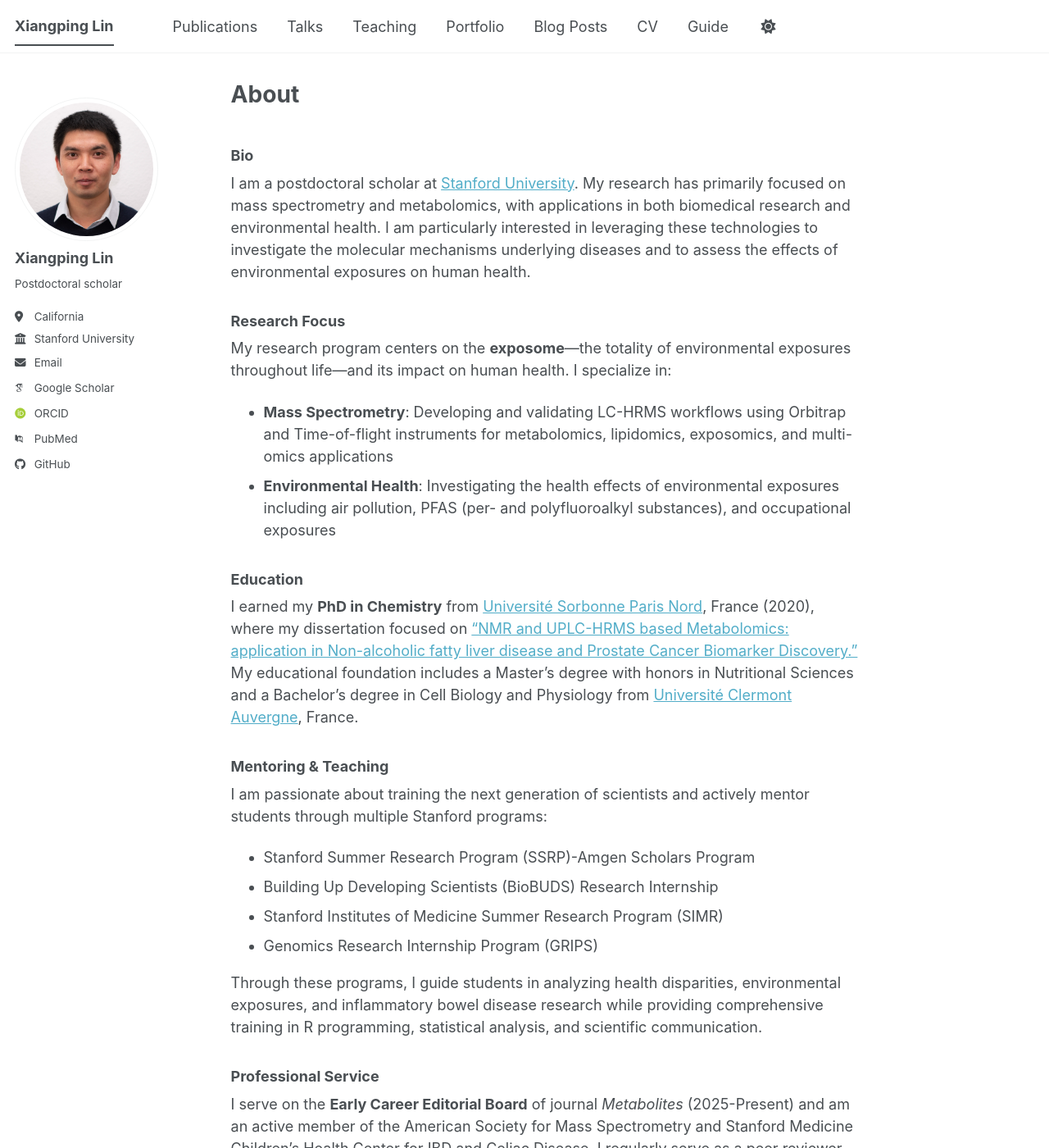
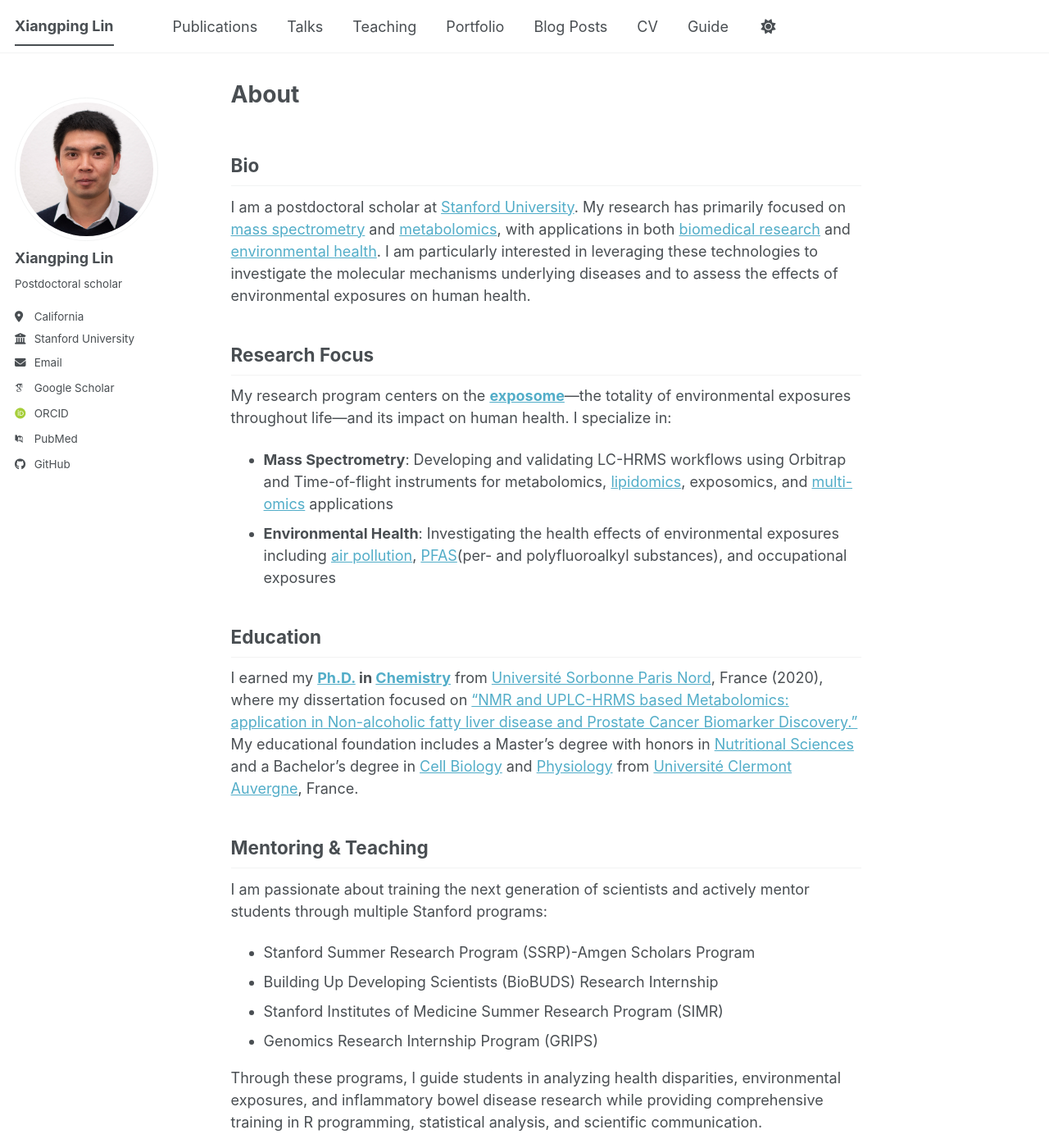
Before and after one commit to xiangpinglin/xiangpinglin.github.io, a Jekyll site: the page built from _pages/about.md, in a window 1280 px wide and 1400 px high. Shown: the whole window at 82% size. Built offline with Jekyll 4.4.1, drawn with Linux system fonts in a browser that asks for light colours; some web fonts are replaced; a script bundle is joined from its source files by our own code; library files that are not in the unit come from our copies; some of the changed text lies outside the part shown.

Commit message:
Update about.md

```diff
--- a/_pages/about.md
+++ b/_pages/about.md
@@ -7,22 +7,22 @@ redirect_from:
   - /about.html
 ---
 
-### Bio
+## Bio
 
-I am a postdoctoral scholar at [Stanford University](https://www.stanford.edu/). My research has primarily focused on mass spectrometry and metabolomics, with applications in both biomedical research and environmental health. I am particularly interested in leveraging these technologies to investigate the molecular mechanisms underlying diseases and to assess the effects of environmental exposures on human health.
+I am a postdoctoral scholar at [Stanford University](https://www.stanford.edu/). My research has primarily focused on [mass spectrometry](https://en.wikipedia.org/wiki/Mass_spectrometry) and [metabolomics](https://en.wikipedia.org/wiki/Metabolomics), with applications in both [biomedical research](https://en.wikipedia.org/wiki/Medical_research) and [environmental health](https://en.wikipedia.org/wiki/Environmental_health). I am particularly interested in leveraging these technologies to investigate the molecular mechanisms underlying diseases and to assess the effects of environmental exposures on human health.
 
-### Research Focus
+## Research Focus
 
-My research program centers on the **exposome**—the totality of environmental exposures throughout life—and its impact on human health. I specialize in:
+My research program centers on the **[exposome](https://en.wikipedia.org/wiki/Exposome)**—the totality of environmental exposures throughout life—and its impact on human health. I specialize in:
 
-* **Mass Spectrometry**: Developing and validating LC-HRMS workflows using Orbitrap and Time-of-flight instruments for metabolomics, lipidomics, exposomics, and multi-omics applications
-* **Environmental Health**: Investigating the health effects of environmental exposures including air pollution, PFAS (per- and polyfluoroalkyl substances), and occupational exposures
+* **Mass Spectrometry**: Developing and validating LC-HRMS workflows using Orbitrap and Time-of-flight instruments for metabolomics, [lipidomics](https://en.wikipedia.org/wiki/Lipidomics), exposomics, and [multi-omics](https://en.wikipedia.org/wiki/Multiomics) applications
+* **Environmental Health**: Investigating the health effects of environmental exposures including [air pollution](https://en.wikipedia.org/wiki/Air_pollution), [PFAS](https://en.wikipedia.org/wiki/PFAS)(per- and polyfluoroalkyl substances), and occupational exposures
 
-### Education
+## Education
 
-I earned my **PhD in Chemistry** from [Université Sorbonne Paris Nord](https://www.univ-spn.fr/), France (2020), where my dissertation focused on ["NMR and UPLC-HRMS based Metabolomics: application in Non-alcoholic fatty liver disease and Prostate Cancer Biomarker Discovery."](https://theses.hal.science/tel-03369719/) My educational foundation includes a Master's degree with honors in Nutritional Sciences and a Bachelor's degree in Cell Biology and Physiology from [Université Clermont Auvergne](https://www.uca.fr/), France.
+I earned my **[Ph.D.](https://en.wikipedia.org/wiki/Doctor_of_Philosophy) in [Chemistry](https://en.wikipedia.org/wiki/Chemistry)** from [Université Sorbonne Paris Nord](https://www.univ-spn.fr/), France (2020), where my dissertation focused on ["NMR and UPLC-HRMS based Metabolomics: application in Non-alcoholic fatty liver disease and Prostate Cancer Biomarker Discovery."](https://theses.hal.science/tel-03369719/) My educational foundation includes a Master's degree with honors in [Nutritional Sciences](https://en.wikipedia.org/wiki/Nutritional_science) and a Bachelor's degree in [Cell Biology](https://en.wikipedia.org/wiki/Cell_biology) and [Physiology](https://en.wikipedia.org/wiki/Physiology) from [Université Clermont Auvergne](https://www.uca.fr/), France.
 
-### Mentoring & Teaching
+## Mentoring & Teaching
 
 I am passionate about training the next generation of scientists and actively mentor students through multiple Stanford programs:
 - Stanford Summer Research Program (SSRP)-Amgen Scholars Program
@@ -32,18 +32,18 @@ I am passionate about training the next generation of scientists and actively me
 
 Through these programs, I guide students in analyzing health disparities, environmental exposures, and inflammatory bowel disease research while providing comprehensive training in R programming, statistical analysis, and scientific communication.
 
-### Professional Service
+## Professional Service
 
-I serve on the **Early Career Editorial Board** of journal *Metabolites* (2025-Present) and am an active member of the American Society for Mass Spectrometry and Stanford Medicine Children's Health Center for IBD and Celiac Disease. I regularly serve as a peer reviewer for journals including *Nature Communications*, *Cell Reports Medicine*, and *Analytical Chemistry*.
+I serve on the **[Early Career Editorial Board](https://www.mdpi.com/news/14173)** of journal *[Metabolites](https://www.mdpi.com/journal/metabolites)* (2025-Present) and am an active member of the [American Society for Mass Spectrometry](https://www.asms.org/) and Stanford Medicine Children's Health Center for IBD and Celiac Disease. I regularly serve as a peer reviewer for journals including *Nature Communications*, *Cell Reports Medicine*, and *Analytical Chemistry*.
 
-### Technical Expertise
+## Technical Expertise
 
 My technical skills span:
 - **Analytical Chemistry**: LC-HRMS method development, NMR spectroscopy, sample preparation optimization
 - **Computational**: R and Python programming, statistical analysis
 - **Research Areas**: Environmental health, biomarker discovery, multi-ethnic population studies, precision medicine
 
-### Looking Forward
+## Looking Forward
 
 My vision is to advance **precision environmental health** through innovative analytical approaches that capture the complexity of real-world exposures and their biological effects. I am particularly interested in developing standardized methodologies for exposome research and addressing environmental health disparities in vulnerable populations.
 
```
